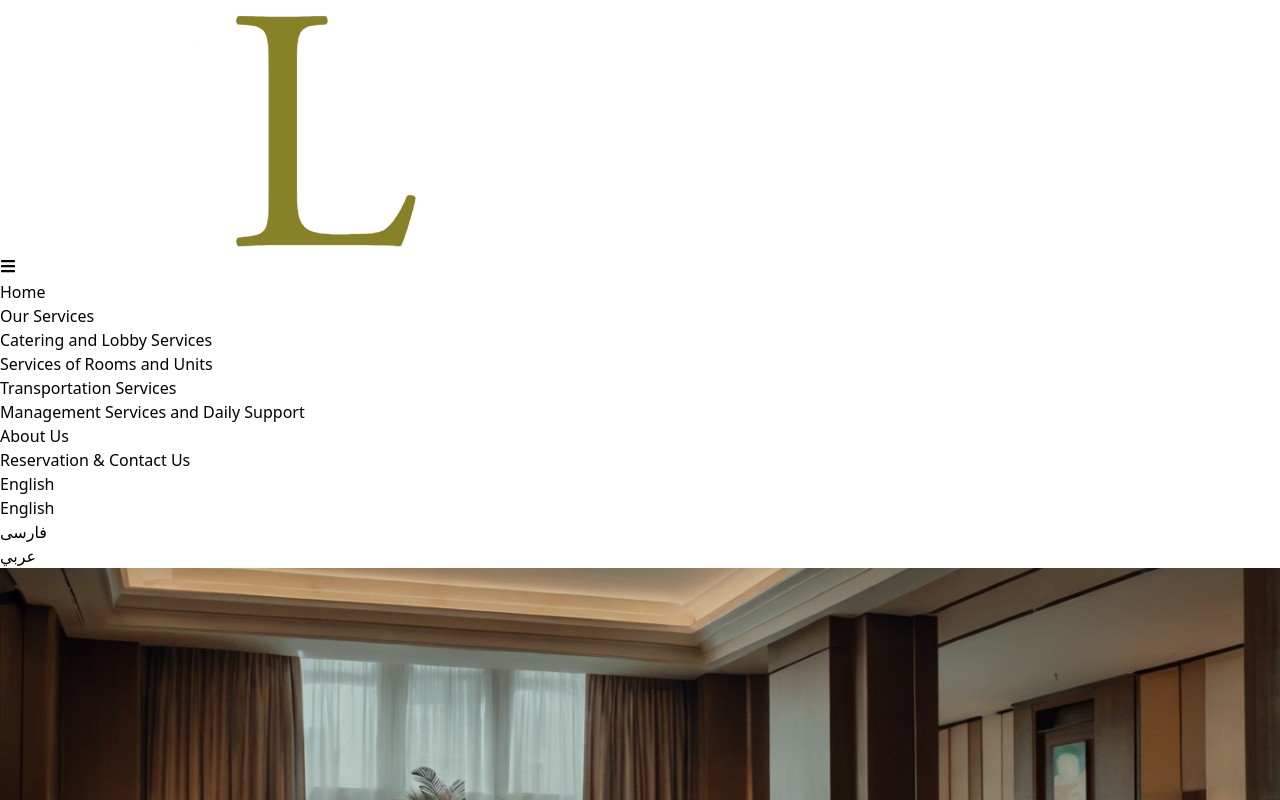
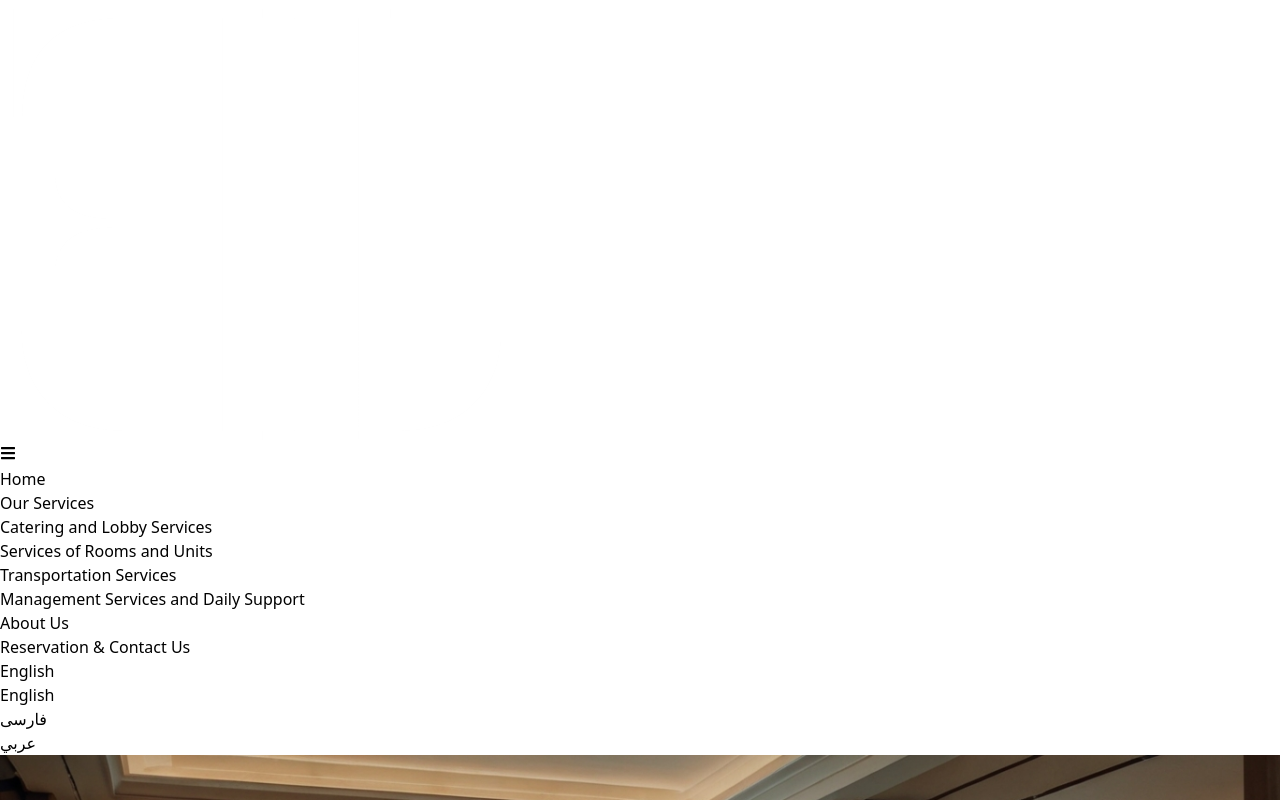
Before and after one commit to MDJAmin/Elvora, a React (Vite) app: page / in a window 1280 px wide. Shown: the top 800 px of the page. Built offline with nearby package versions, Linux system fonts and the light colour scheme.

Commit message:
Refactor: FavIcon, NavBar & Footer Icons

```diff
--- a/src/Components/Layout/Footer/index.jsx
+++ b/src/Components/Layout/Footer/index.jsx
@@ -6,6 +6,7 @@ import {
   FaLinkedinIn,
 } from "react-icons/fa";
 import { elvoraLogo } from "../../../Constants";
+import { EL } from "../../../Constants";
 import footerTranslations from "../../../Constants/footerTranslations";
 import { useLanguage } from "../../../Context/LanguageContext";
 
@@ -20,7 +21,7 @@ export default function Footer() {
           {/* Logo Section */}
           <div className="flex flex-col items-center md:items-start">
             <img
-              src={elvoraLogo}
+              src={EL}
               alt="Elvora Logo"
               className="w-28 mb-4 ms-2"
             />
--- a/src/Components/Layout/Navbar/index.jsx
+++ b/src/Components/Layout/Navbar/index.jsx
@@ -1,5 +1,6 @@
 import React, { useState, useEffect, useRef } from "react";
 import { elvoraLogo2 } from "../../../Constants";
+import { EL } from "../../../Constants";
 import { FaBars } from "react-icons/fa";
 import { useLanguage } from "../../../Context/LanguageContext";
 import navBarTranslation from "../../../Constants/navBarTranslation";
@@ -43,7 +44,7 @@ export default function NavBar() {
       <div className="container mx-auto flex justify-between items-center px-4 md:px-0">
         {/* Logo */}
         <div className="logo">
-          <img className="w-22 h-12" src={elvoraLogo2} alt="Logo" />
+          <img className="w-22 h-12" src={EL} alt="Logo" />
         </div>
 
         {/* Hamburger Menu */}
--- a/src/Constants/index.js
+++ b/src/Constants/index.js
@@ -1,8 +1,9 @@
 // global constants files
 import elvoraLogo from "../Assets/Logo/Elvora-Logo.png"
 import elvoraLogo2 from "../Assets/Logo/Elvora-Logo-2.png"
+import EL from "../Assets/Logo/EL.png"
 
-export { elvoraLogo, elvoraLogo2 }
+export { elvoraLogo, elvoraLogo2, EL }
 
 
 // Home Page section's
```
Also changed, not shown: src/Assets/Logo/EL.png.
